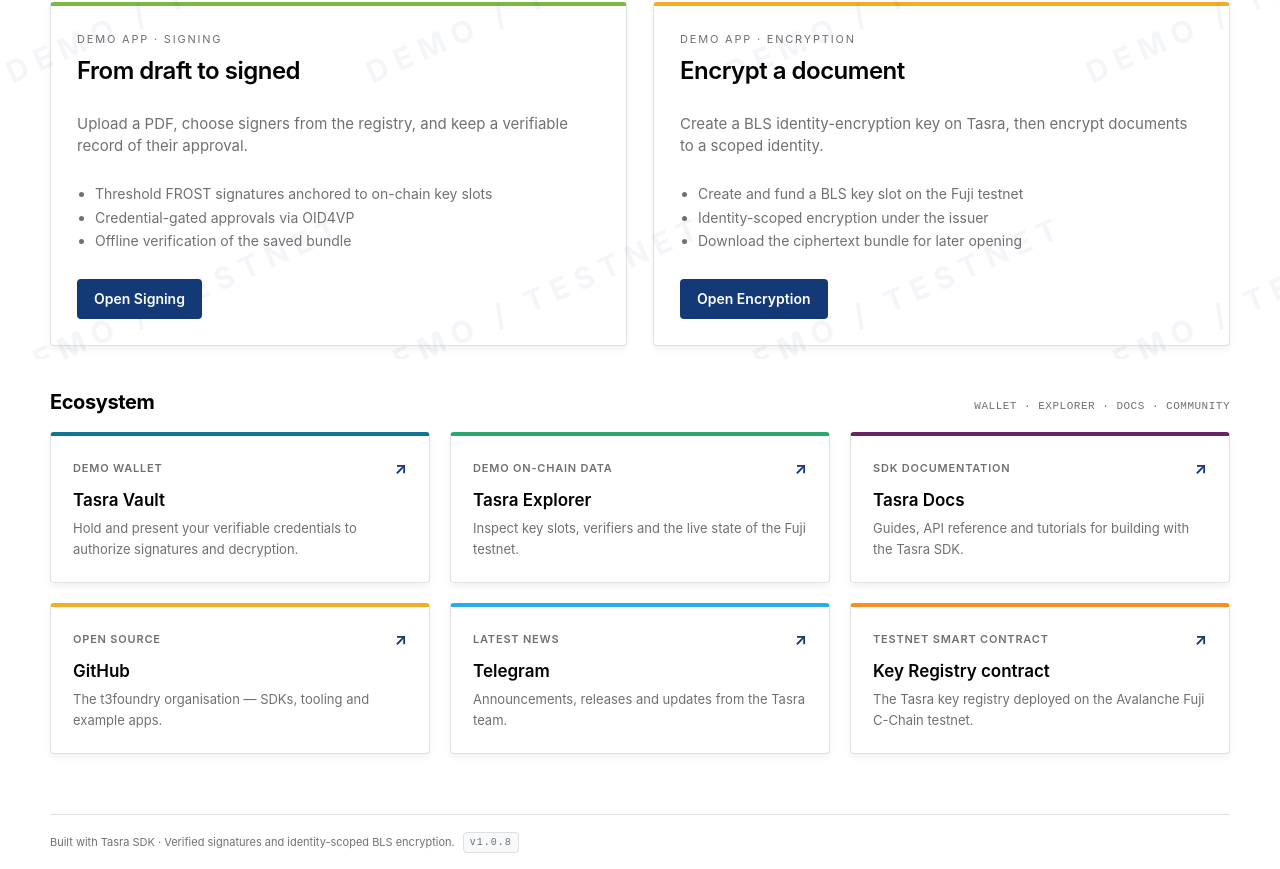
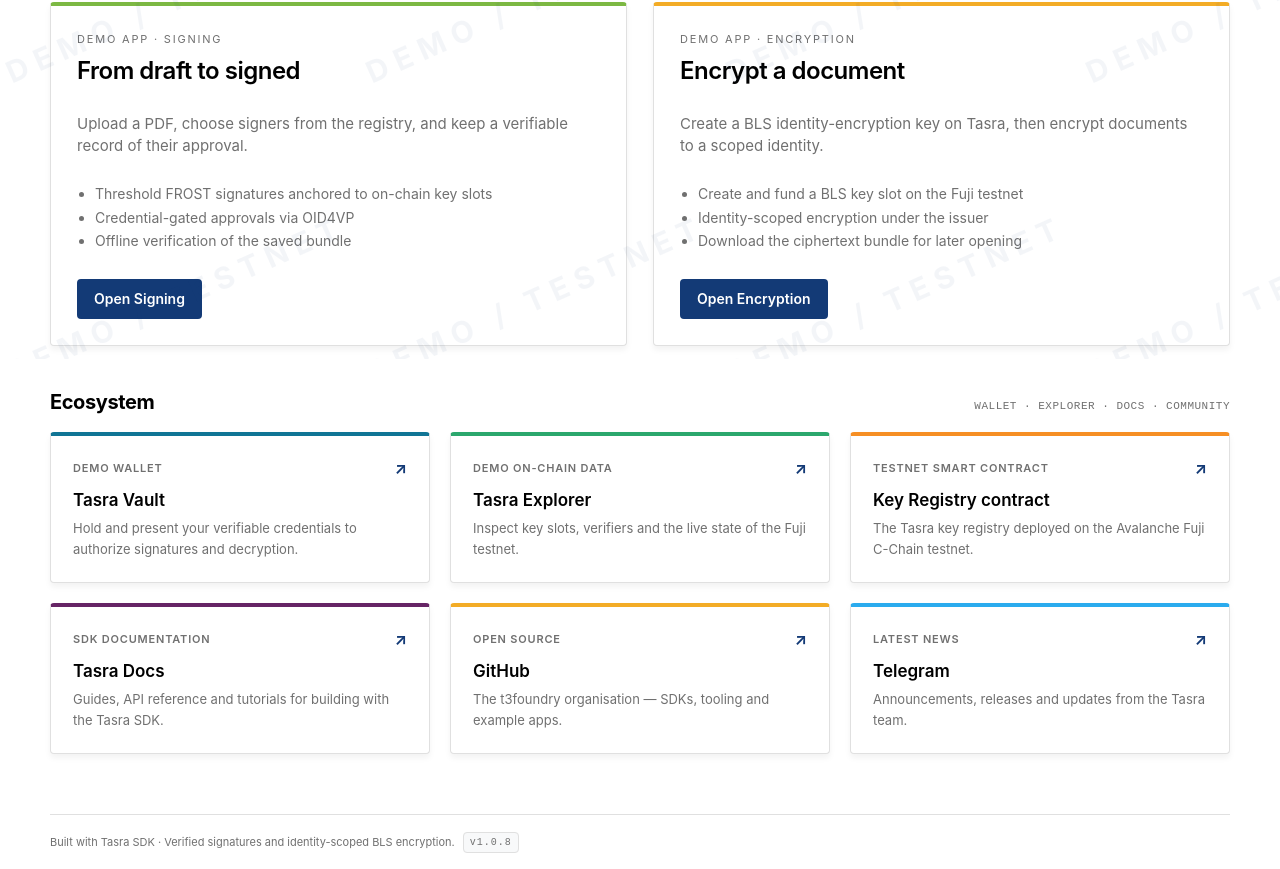
Before and after one commit to t3foundry/tasra-demo, a React (Vite) app in the folder web/: page / in a window 1280 px wide. Shown: the part 441-1310 px from the top of the page. Built offline with nearby package versions, Linux system fonts and the light colour scheme.

Commit message:
Update 2

```diff
--- a/web/src/pages/Landing.tsx
+++ b/web/src/pages/Landing.tsx
@@ -68,6 +68,14 @@
     accent: 'var(--success)',
   },
   {
+    title: 'Key Registry contract',
+    tagline: 'Testnet Smart Contract',
+    description:
+      'The Tasra key registry deployed on the Avalanche Fuji C-Chain testnet.',
+    href: 'https://testnet.snowtrace.io/address/0x45F432aB5709e9920b5ec349D29663D7200A8C39/contract/43113/code?chainid=43113',
+    accent: 'var(--warn)',
+  },
+  {
     title: 'Tasra Docs',
     tagline: 'SDK documentation',
     description:
@@ -90,14 +98,6 @@
       'Announcements, releases and updates from the Tasra team.',
     href: 'https://t.me/+eTA2Uz0TbSA2ZTI0',
     accent: '#2aabee',
-  },
-  {
-    title: 'Key Registry contract',
-    tagline: 'Testnet Smart Contract',
-    description:
-      'The Tasra key registry deployed on the Avalanche Fuji C-Chain testnet.',
-    href: 'https://testnet.snowtrace.io/address/0x45F432aB5709e9920b5ec349D29663D7200A8C39/contract/43113/code?chainid=43113',
-    accent: 'var(--warn)',
   },
 ]
 
```
